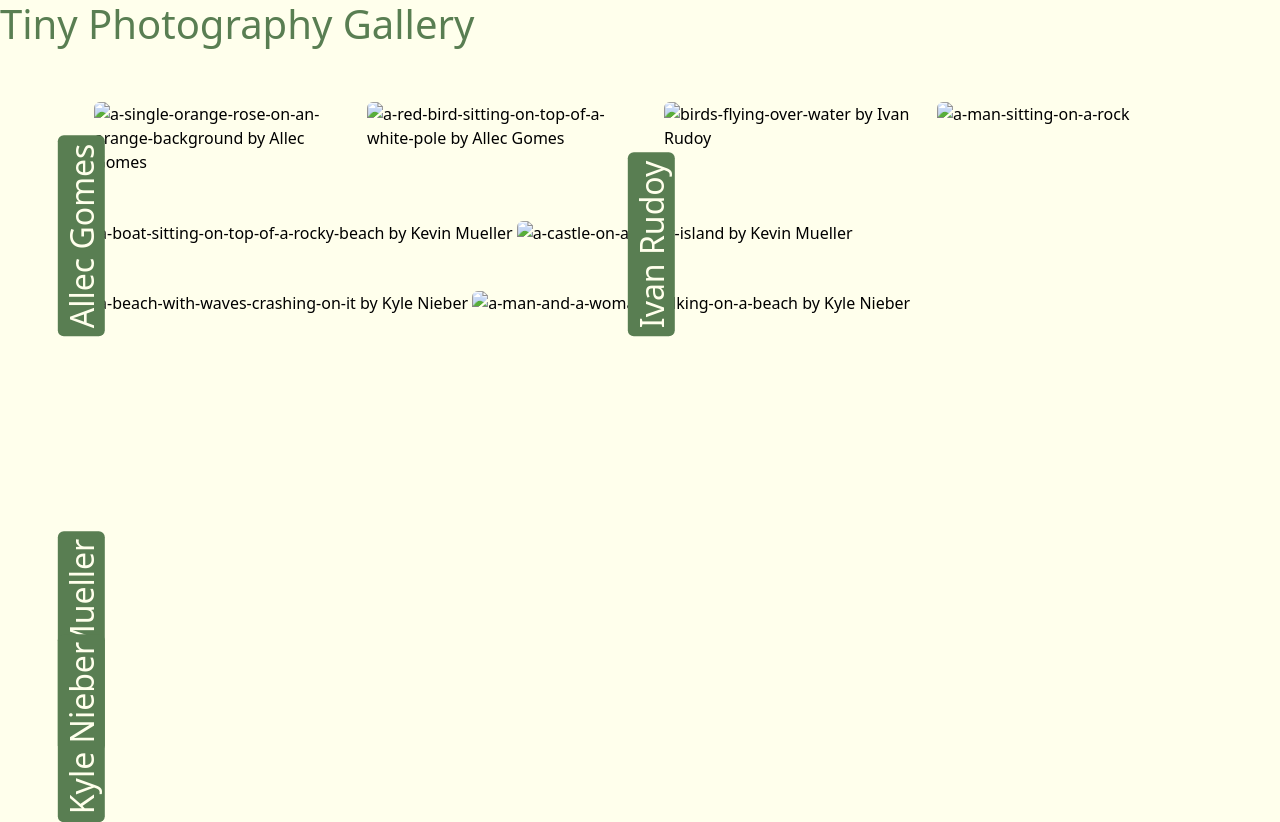
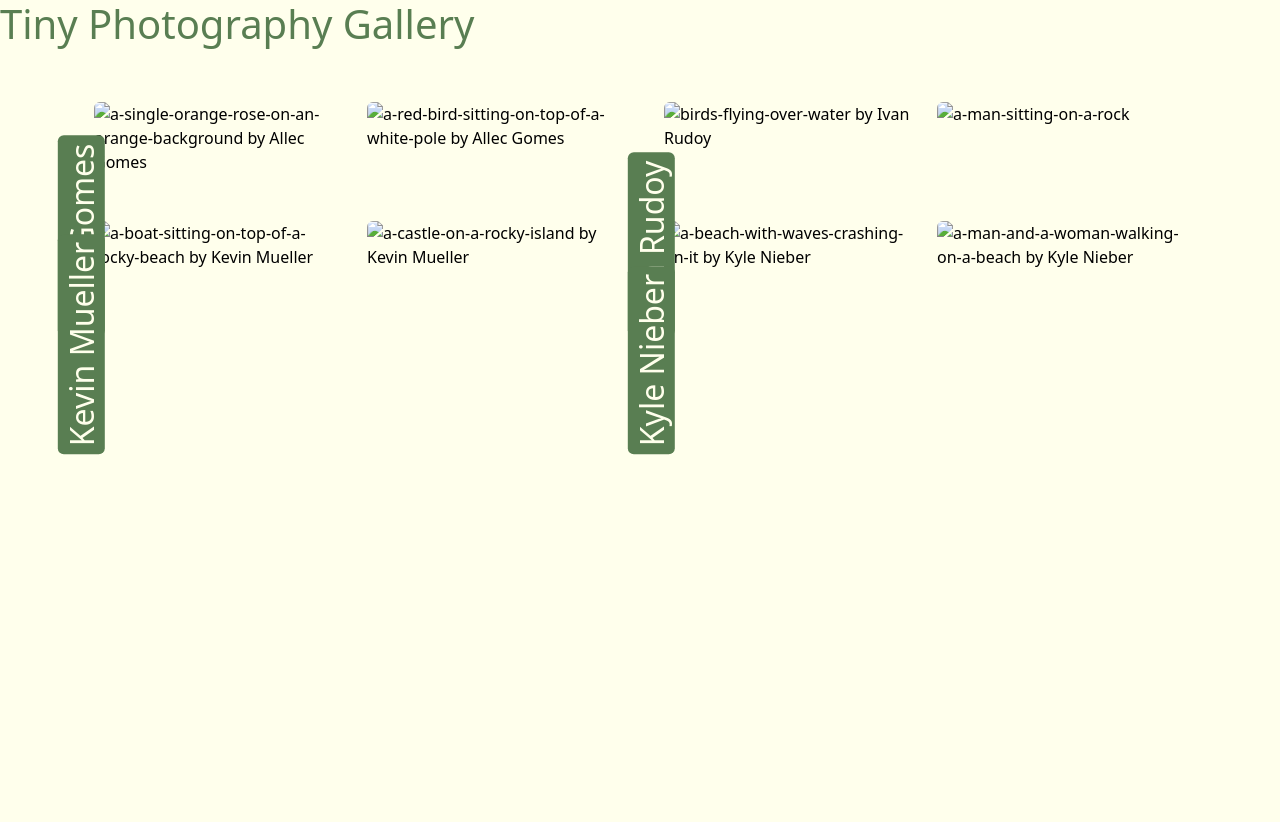
Before and after one commit to AndrewJDGalga/practice-photographer-portfolio-site, a plain HTML site: page index.html in a window 1280 px wide. After the commit the page ends 800 px from the top, so only its background shows below. Drawn offline with nearby package versions, Linux system fonts and the light colour scheme.

Commit message:
2nd artist set into div structure.

```diff
--- a/index.html
+++ b/index.html
@@ -40,15 +40,31 @@
             </div>
         </div>
         <div class="row">
-            <div class="col-xlg-6">
+            <div class="col-lg-6">
+                <div class="container">
+                    <div class="row">
                         <h2 class="rotated-90 rel-bs-left"><a class="artist-link rounded" href="https://unsplash.com/@kevinmueller">Kevin Mueller</a></h2>
+                        <div class="col-md-6">
                             <input class="rounded img-fluid" type="image" src="data/kevin-mueller-wgIgoBU8YcM-unsplash-small.jpg" alt="a-boat-sitting-on-top-of-a-rocky-beach by Kevin Mueller">
+                        </div>
+                        <div class="col-md-6">
                             <input class="rounded img-fluid" type="image" src="data/kevin-mueller-PWI8PRnTp2I-unsplash-small.jpg" alt="a-castle-on-a-rocky-island by Kevin Mueller">
                         </div>
-            <div class="col-xlg-6">
+                    </div>
+                </div>
+            </div>
+            <div class="col-lg-6">
+                <div class="container">
+                    <div class="row">
                         <h2 class="rotated-90 rel-bs-left"><a class="artist-link rounded" href="https://unsplash.com/@kylenieber">Kyle Nieber</a></h2>
+                        <div class="col-md-6">
                             <input class="rounded img-fluid" type="image" src="data/kyle-nieber-SenwOE-iW4k-unsplash-small.jpg" alt="a-beach-with-waves-crashing-on-it by Kyle Nieber">
+                        </div>
+                        <div class="col-md-6">
                             <input class="rounded img-fluid" type="image" src="data/kyle-nieber-csq71xltPEo-unsplash-small.jpg" alt="a-man-and-a-woman-walking-on-a-beach by Kyle Nieber">
+                        </div>
+                    </div>
+                </div>
             </div>
         </div>
         <script src="https://cdn.jsdelivr.net/npm/bootstrap@5.3.3/dist/js/bootstrap.bundle.min.js" integrity="sha384-YvpcrYf0tY3lHB60NNkmXc5s9fDVZLESaAA55NDzOxhy9GkcIdslK1eN7N6jIeHz" crossorigin="anonymous"></script>
```
Lines whose indentation alone changed are shown as unchanged.
